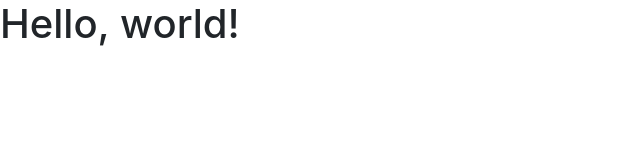
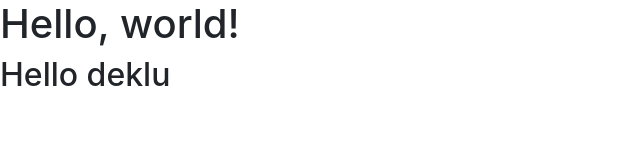
Before and after one commit to Franko1992/franko1992, a plain HTML site: page index.html in a window 1280 px wide. Shown: the whole page, without its empty margins (0-640 px from the left). Drawn offline with nearby package versions, Linux system fonts and the light colour scheme.

Commit message:
Moja zmiana

```diff
--- a/index.html
+++ b/index.html
@@ -13,6 +13,7 @@
   </head>
   <body>
     <h1>Hello, world!</h1>
+    <h2> Hello deklu</h2>
 
      <script src="https://ajax.googleapis.com/ajax/libs/jquery/1.12.4/jquery.min.js"></script>
 
```
